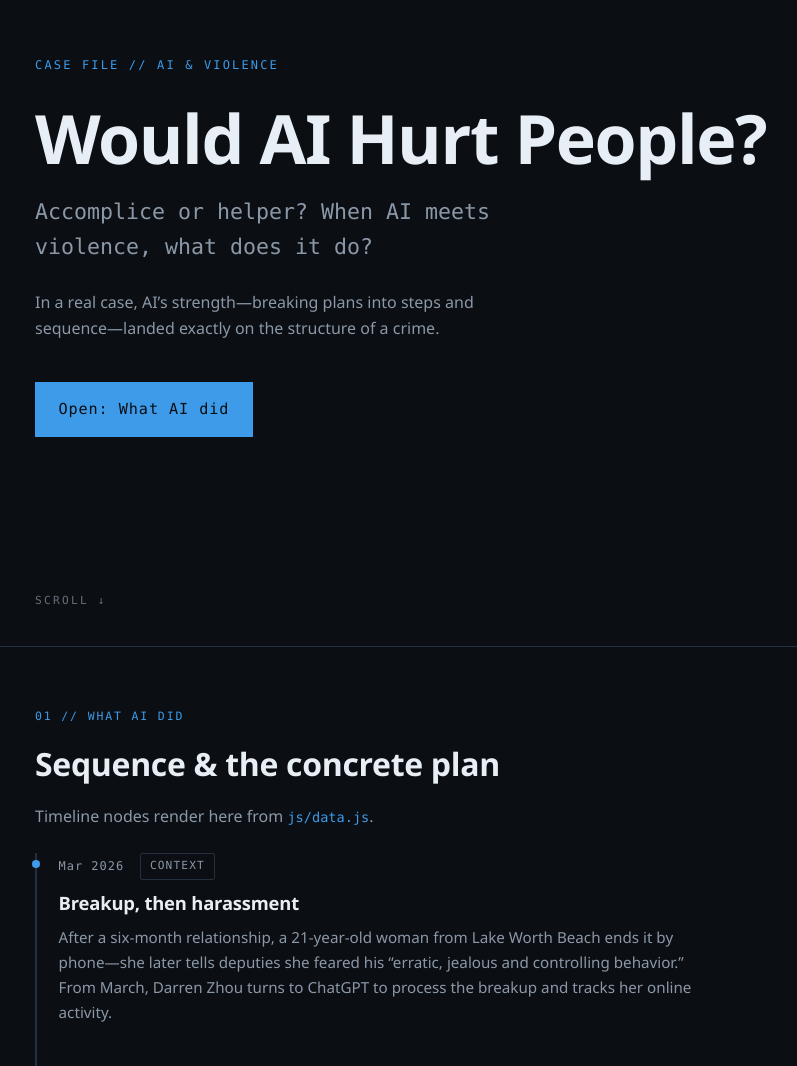
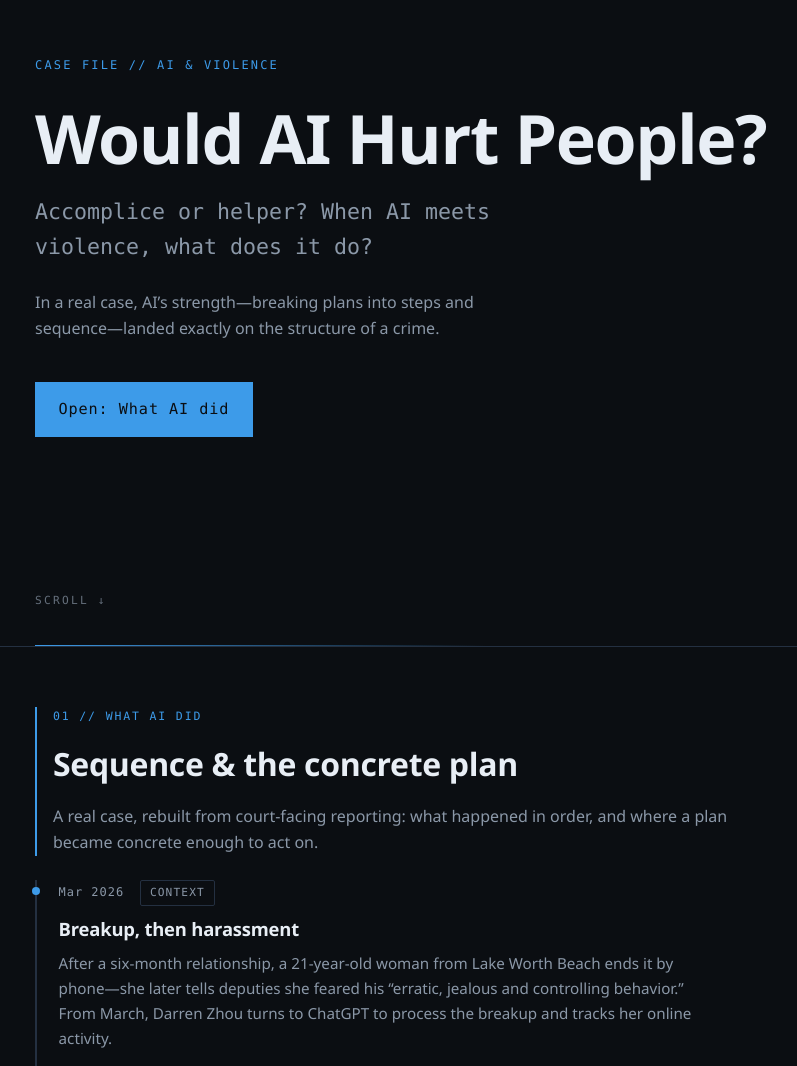
Before and after one commit to quaner1234-cmd/ai-basics-poc, a plain HTML site: page index.html in a window 1280 px wide. Shown: the part 153-1219 px from the top of the page, without its empty margins (229-1026 px from the left). Drawn offline with Linux system fonts and the light colour scheme.

Commit message:
Polish timeline roles, sources, and README
Slice 3+4: product copy, dossier accents, verified sources with real URLs, README with run and GitHub Pages steps.

Agent: MiMo
Task: Build With AI Basics PoC
Session: unavailable

```diff
--- a/css/styles.css
+++ b/css/styles.css
@@ -372,3 +372,29 @@ body {
     font-size: 2.1rem;
   }
 }
+
+/* dossier frame accents */
+.hero::after {
+  content: "";
+  position: absolute;
+  left: var(--pad);
+  right: var(--pad);
+  bottom: 0;
+  height: 1px;
+  background: linear-gradient(90deg, var(--accent), transparent 60%);
+}
+
+.section__head {
+  border-left: 2px solid var(--accent);
+  padding-left: 1rem;
+  margin-bottom: 1.25rem;
+}
+
+.site-footer {
+  border-top: 1px solid var(--line);
+}
+
+a:focus-visible {
+  outline: 2px solid var(--accent);
+  outline-offset: 2px;
+}
--- a/index.html
+++ b/index.html
@@ -24,10 +24,10 @@
       <div class="section__head">
         <p class="section__label">01 // WHAT AI DID</p>
         <h2 id="timeline-heading">Sequence &amp; the concrete plan</h2>
-        <p class="section__intro">Timeline nodes render here from <code>js/data.js</code>.</p>
+        <p class="section__intro">A real case, rebuilt from court-facing reporting: what happened in order, and where a plan became concrete enough to act on.</p>
       </div>
       <div class="timeline" id="timeline-root">
-        <!-- slice 2: rendered nodes -->
+
       </div>
     </section>
 
@@ -35,10 +35,10 @@
       <div class="section__head">
         <p class="section__label">02 // FACTS &amp; SOURCES</p>
         <h2 id="sources-heading">Check the record</h2>
-        <p class="section__intro">Sources render here.</p>
+        <p class="section__intro">Every claim above traces to public reporting. Open a link and check it.</p>
       </div>
       <ul class="sources" id="sources-root">
-        <!-- slice 4: source links -->
+
       </ul>
     </section>
   </main>
```
Also changed, not shown: 2 other files.
